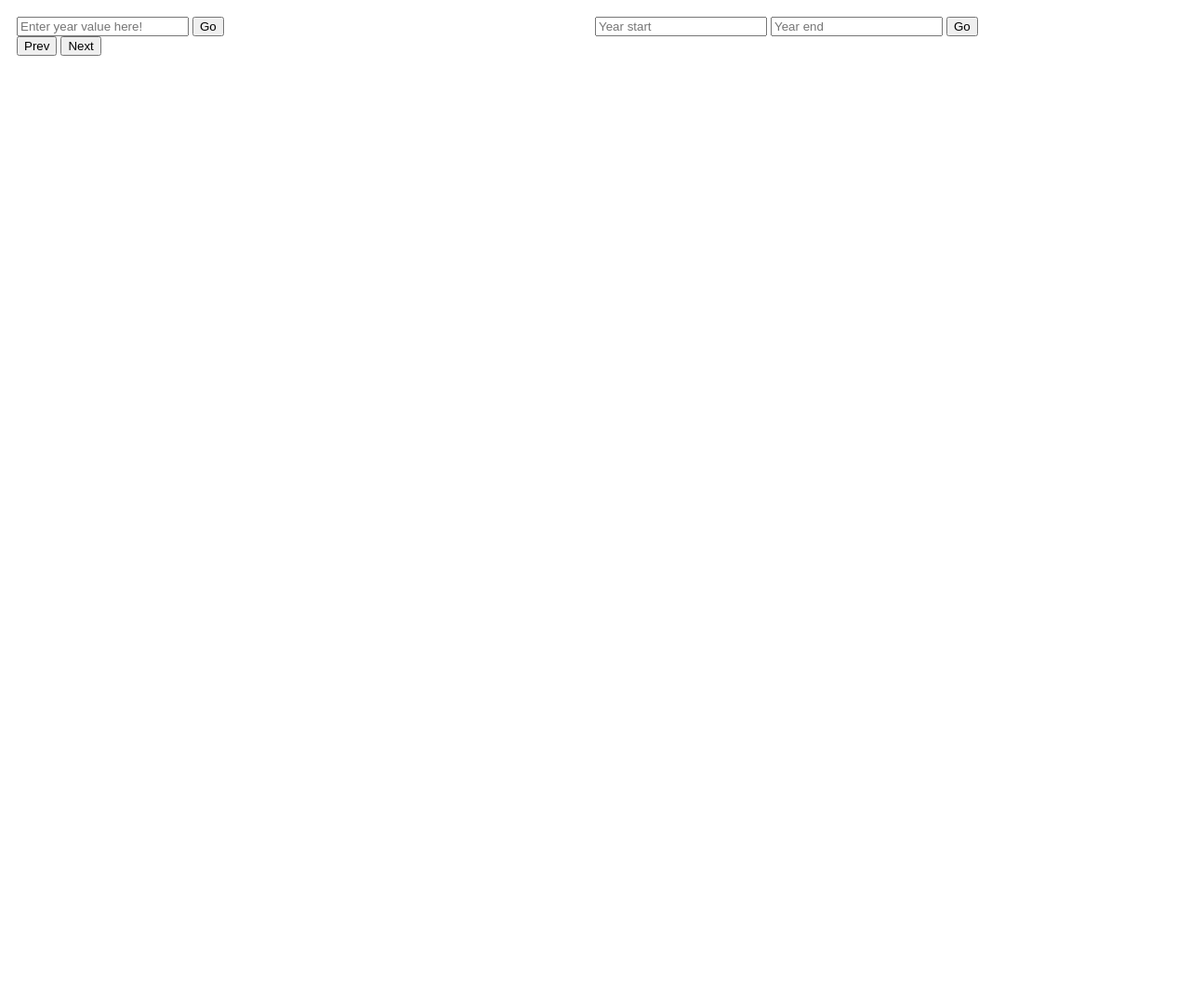
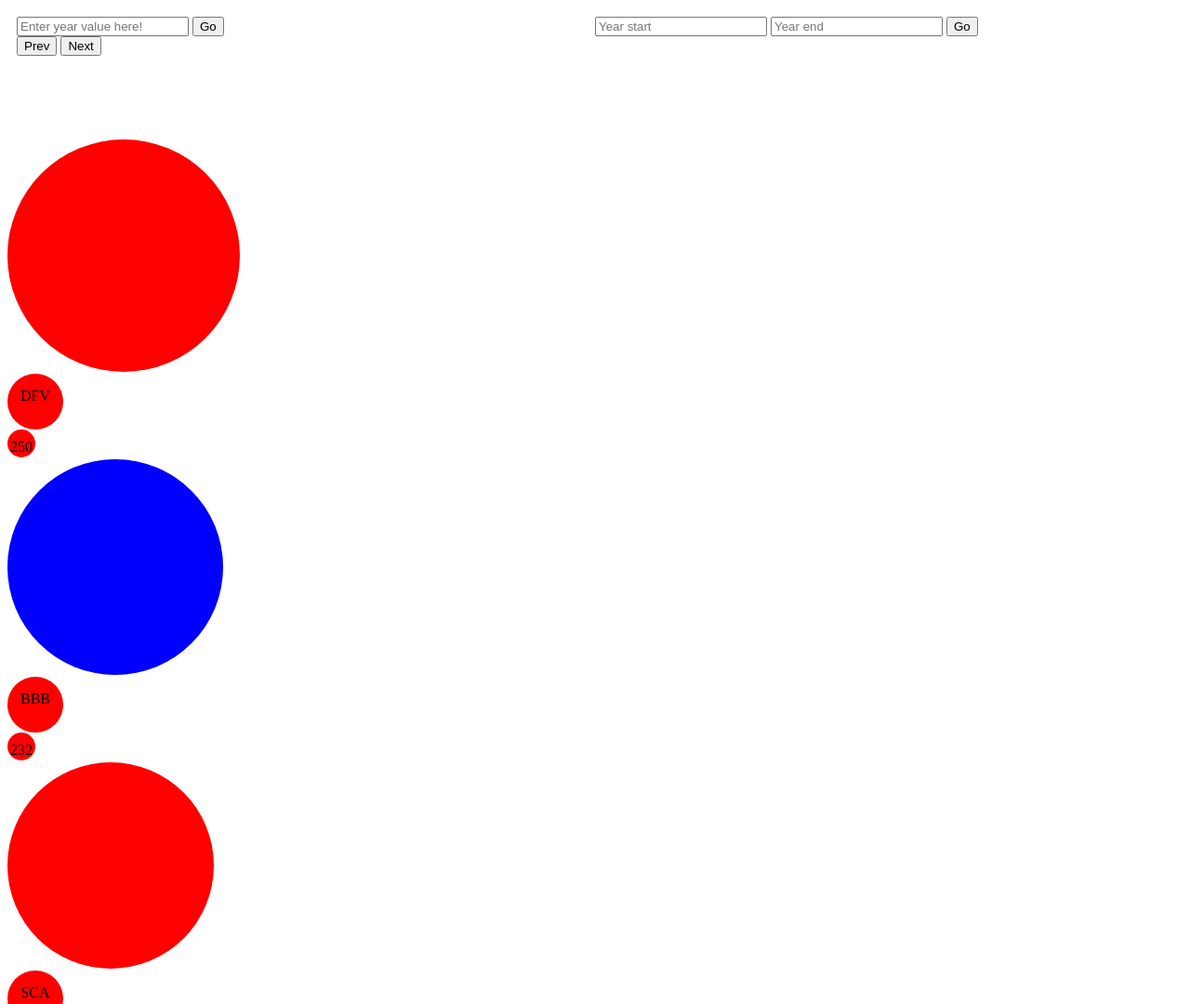
Before and after one commit to MrDao2810/bubble-chart, a plain HTML site: page index.html in a window 1280 px wide. Shown: the top 1080 px of the page at 93% size. Before the commit the page ends 800 px from the top, so only its background shows below. Drawn offline with Linux system fonts and the light colour scheme.

Commit message:
Create bubble chart

```diff
--- a/data-config.js
+++ b/data-config.js
@@ -1,3 +1,37 @@
 // let tickerList = ['AAA','ACB','AGG','ANV','APH','ASM','BID','BMI','DXS','EIB','FIT','FLC','MWG','NLG','NT2','NVL','OCB','PC1','PDR','SSI','STB','VRE','POW','PPC','VIC','HMJ','KHC','KUS','UDS','IIJ','LMS','JWA','OIU','TAS'];
 // let velocityRandom = [[9, 13], [12, 18], [13, 19], [5, 9], [2, 6], [13, 17], [12, 18], [13, 19], [15, 20], [12, 16], [11, 15], [12, 18], [12, 19], [2, 6], [5, 19], [10, 13], [12, 28], [13, 19], [5, 17], [12, 16],[11, 13], [12, 18], [13, 19], [15, 20], [12, 16],[11, 13], [12, 18], [13, 19], [15, 17], [12, 16], [2, 8], [10, 16], [9, 13], [5, 10]];
 // let InitialMarketCapitalization = [600, 550, 500, 350, 200, 100, 50, 201, 453, 120, 603, 451, 223, 391, 492, 209, 252, 502, 369, 399, 404, 444, 555, 333, 222, 424, 221, 229, 338, 202, 261, 429, 238, 317];
+let vn30Data = {
+        '2000': [
+            {
+                'ticker': 'DCB',
+                'capital': 150,
+                'color': 'red'
+            },
+            {
+                'ticker': 'BBB',
+                'capital': 200,
+                'color': 'blue'
+            },
+            {
+                'ticker': 'DFV',
+                'capital': 250,
+                'color': 'red'
+            },
+            {
+                'ticker': 'BBB',
+                'capital': 232,
+                'color': 'blue'
+            },
+            {
+                'ticker': 'BBB',
+                'capital': 111,
+                'color': 'blue'
+            },
+            {
+                'ticker': 'SCA',
+                'capital': 222,
+                'color': 'red'
+            },
+        ],
+    }
--- a/index.css
+++ b/index.css
@@ -91,8 +91,6 @@ div {
 
 .chart-panel .chart-ticker-list .chart-ticker-item .chart-ticker-item-img {
     display: block;
-    width: 150px;
-    height: 150px;
     margin: 2px 0;
     background: red;
     border-radius: 100%;
@@ -103,8 +101,8 @@ div {
     height: 60px;
     background-color: red;
     text-align: center;
-    border-radius: 50px;
-    position: absolute;
+    border-radius: 100%;
+    /* position: absolute; */
     top: 30px;
     left: 45px;
 }
@@ -112,21 +110,14 @@ div {
 .chart-panel .chart-ticker-list .chart-ticker-item-name .chart-ticker-name {
     padding-top: 15px;
 }
-/* .chart-panel .chart-ticker-list .chart-ticker-item .chart-ticker-item-capital-img { */
-    /* background-color: rgb(255, 208, 0); */
-    /* width: calc(100% - 550px); */
-    /* height: 20px;
-    float: left; */
-/* } */
-
 
 .chart-panel .chart-ticker-list .chart-ticker-item-capital-text {
     width: 30px;
     height: 30px;
     background-color: red;
     text-align: center;
-    border-radius: 50px;
-    position: absolute;
+    border-radius: 100%;
+    /* position: absolute; */
     top: 80px;
     right: 60px;
 }
--- a/index.html
+++ b/index.html
@@ -37,7 +37,7 @@
                 </div>
             </div>
             <div class="chart-ticker-list">
-                <div class="chart-ticker-item">
+                <!-- <div class="chart-ticker-item">
                     <div class="chart-ticker-item-img"></div>
                     <div class="chart-ticker-item-name">
                         <div class="chart-ticker-name">AAA</div>
@@ -45,7 +45,7 @@
                     <div class="chart-ticker-item-capital-text">
                         <div class="chart-ticker-item-text">150</div>
                     </div>
-                </div>
+                </div> -->
             </div>
         </div>
     </div>
--- a/index.js
+++ b/index.js
@@ -35,20 +35,31 @@
         tickerItemDiv.setAttribute('name', tickerData.ticker);
         tickerItemDiv.setAttribute('id', tickerData.ticker);
         // Create ticker item name div
-        let tickerItemNameDiv = createDiv('chart-ticker-name', tickerData.ticker);
+        let tickerItemNameDiv = createDiv('chart-ticker-item-name');
+        let tickerNameDiv = createDiv('chart-ticker-name', tickerData.ticker);
         // Create ticker item capital img div
         let tickerItemCapitalImgDiv = createDiv('chart-ticker-item-img');
-        tickerItemCapitalImgDiv.style.setProperty('width', tickerData.maxCapitalImgWidth + 'px');
-        tickerItemCapitalImgDiv.style.setProperty('height', tickerData.maxCapitalImgWidth + 'px');
+        tickerItemCapitalImgDiv.style.setProperty('width', tickerData.capitalImgWidth + 'px');
+        tickerItemCapitalImgDiv.style.setProperty('height', tickerData.capitalImgWidth + 'px');
         tickerItemCapitalImgDiv.style.background = tickerData.color;
         // Create ticker item capital text div
-        let tickerItemCapitalTextDiv = createDiv('chart-ticker-item-text', tickerData.capital);
+        let tickerItemCapitalTextDiv = createDiv('chart-ticker-item-capital-text');
+        let tickerCapitalTextDiv = createDiv('chart-ticker-item-text', tickerData.capital);
+        tickerItemCapitalTextDiv.append(tickerCapitalTextDiv);
         // Construct ticker item div by append all children div
+        tickerItemNameDiv.append(tickerNameDiv);
         tickerItemDiv.append(tickerItemCapitalImgDiv);
         tickerItemDiv.append(tickerItemNameDiv);
         tickerItemDiv.append(tickerItemCapitalTextDiv);
-        return  tickerItemDiv;
+        return tickerItemDiv;
 
+    }
+    function calculateCapitalWidth(sortedTickerDataList) {
+        const maxCapital = sortedTickerDataList[0].capital;
+        for(let tickerData of sortedTickerDataList) {
+            tickerData.capitalImgWidth = tickerData.capital;
+        }
+        return sortedTickerDataList;
     }
     function createTickerItemOfASpecificTime(tickerDataList) {
         // 1. Clear the chart ticker list
@@ -66,5 +77,14 @@
             chartTickerListDiv.append(tickerItemDiv);
         }
     }
-    createTickerItemOfASpecificTime();
+    function playOneYear() {
+        playAYear(selectedYear);
+    }
+    function playAYear(year) {
+        let specificYearTickerData = vn30Data[year];
+        if(specificYearTickerData) {
+            createTickerItemOfASpecificTime(specificYearTickerData);
+        }
+    }
+    createTickerItemOfASpecificTime(vn30Data['2000']);
 })()
```
